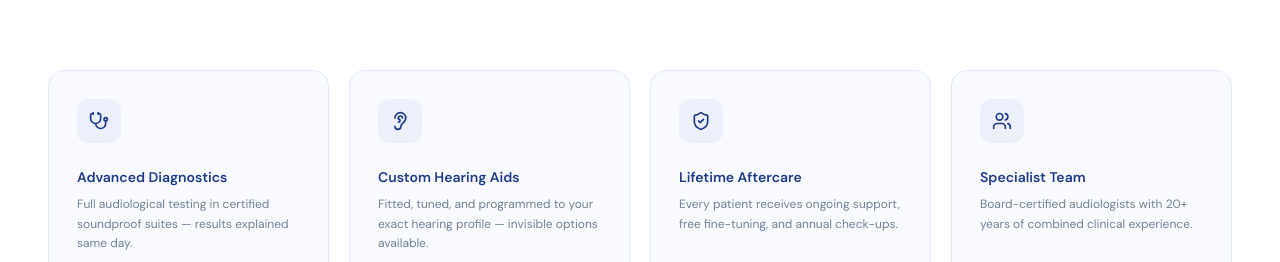
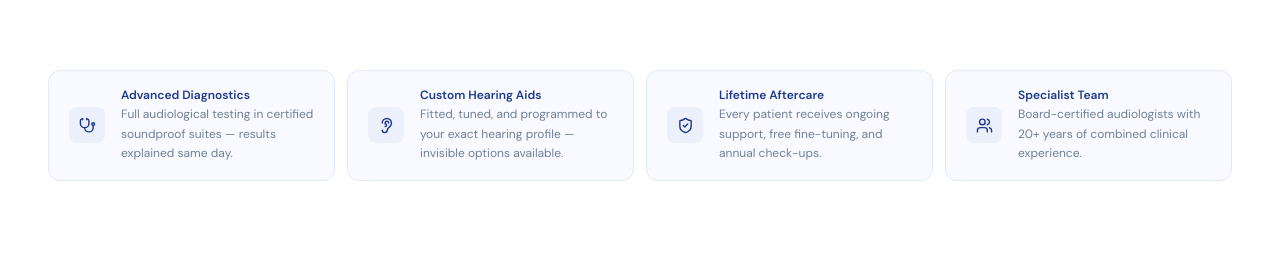
Before and after one commit to pr-ezst-app/hearing-aid-section-design, a React (Vite) app: page / in a window 1280 px wide. Shown: the part 690-952 px from the top of the page. Built offline with nearby package versions, Linux system fonts and the light colour scheme.

Commit message:
Fix card sizing below 4

```diff
--- a/src/components/AboutSection.tsx
+++ b/src/components/AboutSection.tsx
@@ -92,27 +92,29 @@ export default function AboutSection() {
           </div>
         </div>
 
-        {/* ── Features grid ── */}
-        <div className="grid grid-cols-1 sm:grid-cols-2 lg:grid-cols-4 gap-5">
+        {/* ── Features list ── */}
+        <div className="grid grid-cols-1 sm:grid-cols-2 lg:grid-cols-4 gap-3">
           {features.map((f) => (
             <div
               key={f.title}
-              className="group bg-[#F8FAFF] border border-[#E2EAF8] rounded-2xl p-7 hover:bg-[#1E3A8A] hover:border-[#1E3A8A] transition-all duration-300 cursor-default"
+              className="group flex items-center gap-4 bg-[#F8FAFF] border border-[#E2EAF8] rounded-xl px-5 py-4 hover:bg-[#1E3A8A] hover:border-[#1E3A8A] transition-all duration-300 cursor-default"
             >
-              <div className="w-11 h-11 rounded-xl bg-[#EBF0FB] group-hover:bg-white/15 flex items-center justify-center mb-6 transition-colors duration-300">
+              <div className="w-9 h-9 rounded-lg bg-[#EBF0FB] group-hover:bg-white/15 flex items-center justify-center flex-shrink-0 transition-colors duration-300">
                 <Icon
                   name={f.icon}
-                  size={20}
+                  size={17}
                   className="text-[#1E3A8A] group-hover:text-white transition-colors duration-300"
                   fallback="Check"
                 />
               </div>
-              <h3 className="font-semibold text-[#1E3A8A] group-hover:text-white text-sm mb-2 transition-colors duration-300">
-                {f.title}
-              </h3>
-              <p className="text-[#718096] group-hover:text-white/70 text-xs leading-relaxed transition-colors duration-300">
-                {f.text}
-              </p>
+              <div>
+                <p className="font-semibold text-[#1E3A8A] group-hover:text-white text-xs transition-colors duration-300">
+                  {f.title}
+                </p>
+                <p className="text-[#718096] group-hover:text-white/60 text-xs leading-relaxed transition-colors duration-300 mt-0.5">
+                  {f.text}
+                </p>
+              </div>
             </div>
           ))}
         </div>
```
